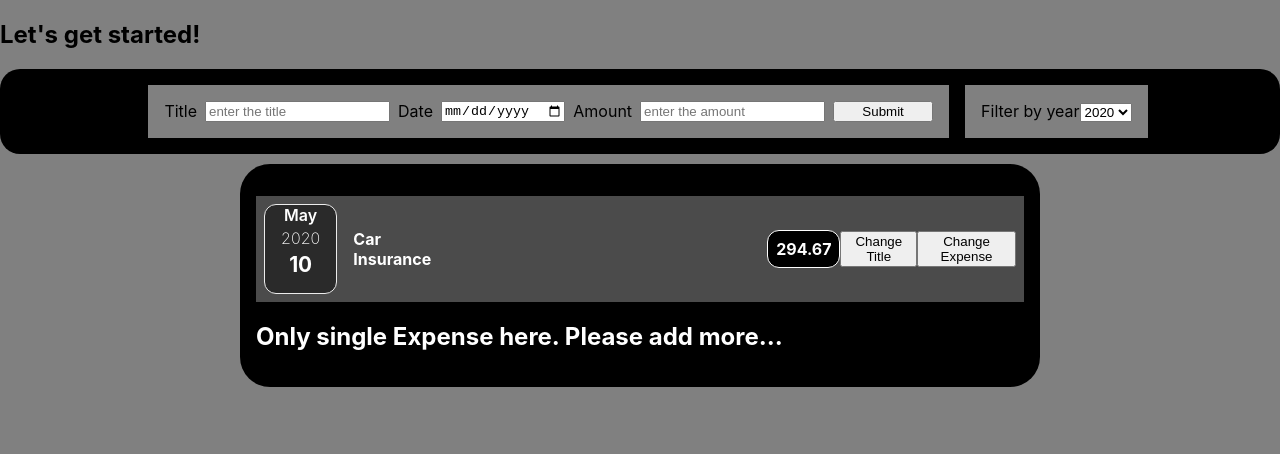
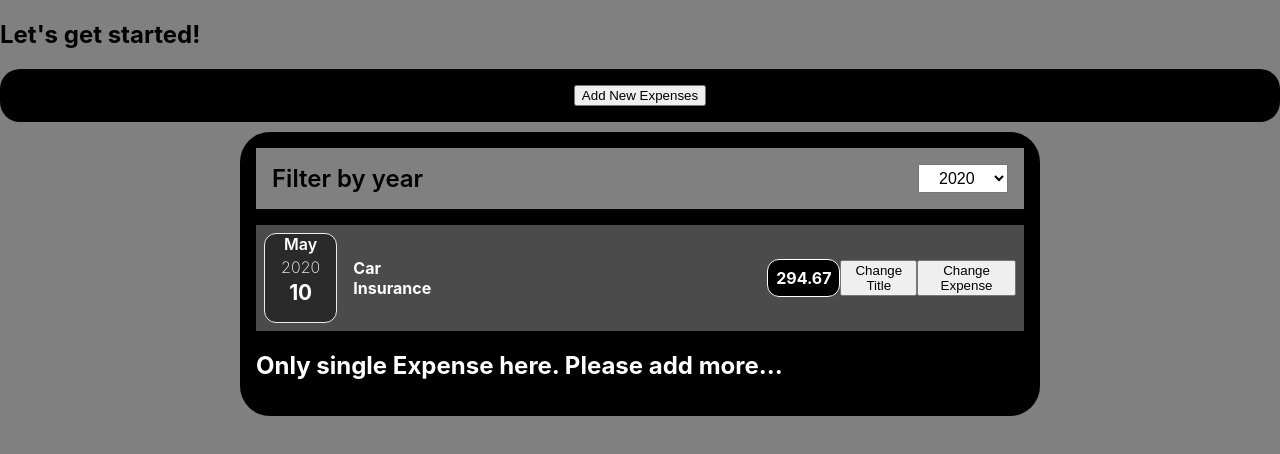
Before and after one commit to shubhamkumar123456/react-expense-track-app, a React (Create React App) app: page / in a window 1280 px wide. Shown: the top 454 px of the page. Built offline with nearby package versions, Linux system fonts and the light colour scheme.

Commit message:
added toggle button to display form

```diff
--- a/src/App.js
+++ b/src/App.js
@@ -44,10 +44,11 @@ function App() {
 
       <div className='app-expense-form'>
         <ExpenseForm onSaveExpenseData={saveExpenseDataHandler} addExpense={addExpenseHandler}/>
-        <ExpenseFilter selected={filteredYear} onChangeFilter={filterChangesHandler}/>
+
 
       </div>
       <div className='App-expenses'>
+      <ExpenseFilter selected={filteredYear} onChangeFilter={filterChangesHandler}/>
         <ExpensesList items={filteredExpenses}/>
     {/* {filteredExpenses.length ===0 && <p style={{color:"white"}}>No expenses found.</p>}
       {filteredExpenses.length > 0 &&  filteredExpenses.map((element)=>{
--- a/src/components/Expenses/ExpenseFilter.css
+++ b/src/components/Expenses/ExpenseFilter.css
@@ -1,4 +1,14 @@
-.Expense-filter{
+.Expense-filter__control{
     background-color: grey;
     padding: 1rem;
+    display: flex;
+    justify-content: space-between;
 }
+.Expense-filter__control label{
+    font-size: 1.5rem;
+    font-weight: 600;
+}
+.Expense-filter__control .select{
+    padding: 0 1rem;
+    font-size:medium;
+}
--- a/src/components/Expenses/ExpenseFilter.js
+++ b/src/components/Expenses/ExpenseFilter.js
@@ -9,7 +9,7 @@ const ExpenseFilter = (props) => {
     <div className='Expense-filter'>
         <div className='Expense-filter__control'>
             <label htmlFor="">Filter by year</label>
-            <select value={props.selected} onChange={dropdownChangeHandler}>
+            <select className='select' value={props.selected} onChange={dropdownChangeHandler}>
                 <option value="2023">2023</option>
                 <option value="2022">2022</option>
                 <option value="2021">2021</option>
--- a/src/components/Expenses/ExpenseForm.css
+++ b/src/components/Expenses/ExpenseForm.css
@@ -1,18 +1,27 @@
-.expense-form{
+.expense-form {
   padding: 1rem;
   border-radius: 20px;
-
 }
-.expense-form-form{
+.expense-form-form {
   display: flex;
   flex-direction: row;
   padding: 1rem;
-    gap:0.5rem;
-    background-color:grey;
-
-
+  gap: 0.5rem;
+  background-color: grey;
 }
-.expenseform-addBtn{
-    padding:0.5 1rem;
+.expenseform-addBtn {
+  padding: 0.5 1rem;
   width: 100px;
 }
+.activebtn {
+  display: block;
+}
+.activeform {
+  display: none;
+}
+.nullform {
+  display: block;
+}
+.nullbtn {
+  display: none;
+}
--- a/src/components/Expenses/ExpenseForm.js
+++ b/src/components/Expenses/ExpenseForm.js
@@ -35,9 +35,39 @@ const handleSubmit=(e)=>{
       setEnteredAmount(e.target.value);
         // console.log(e.target.value);
     }
+
+    const [isActive, setActive] = useState("false");
+    const [isForm, setisForm] = useState("true");
+    const [isCancel, setisCancel] = useState("true");
+    const ToggleClass = (e) => {
+      e.preventDefault();
+        setActive(!isActive);
+
+
+      setisForm(!isForm);
+
+     };
+
+     const cancelHandle=(e)=>{
+      e.preventDefault();
+      if(isCancel===true){
+        setisCancel(false)
+        setisForm(false)
+
+      }
+      else{
+        setisCancel(true)
+        setisForm(true)
+        setActive(true)
+      }
+     }
+     console.log(isCancel)
   return (
     <div className='expense-form'>
-      <form  className='expense-form-form' action="">
+
+      <button onClick={ToggleClass} className={isActive ? "activebtn" : "nullbtn"}>Add New Expenses</button>
+    <div className={isForm ? "activeform" : "nullform"}>
+    <form  className='expense-form-form' action="">
         <label htmlFor="title">Title</label>
         <input type="text"  placeholder="enter the title" value={enteredTitle} onChange={handleTitleChange} name='enteredtitle'/>
         <label htmlFor="date">Date</label>
@@ -45,7 +75,9 @@ const handleSubmit=(e)=>{
         <label htmlFor="amount">Amount</label>
         <input type="text"  placeholder="enter the amount" value={enteredAmount} onChange={handleAmountChange}/>
         <button  className='expenseform-addBtn' onClick={handleSubmit} name='enteredamount'>Submit</button>
+        <button onClick={cancelHandle} className={isCancel ? "activeCancel" : "nullCancel"}>Cancel</button>
       </form>
+    </div>
 
     </div>
   )
```
Lines whose indentation alone changed are shown as unchanged.
